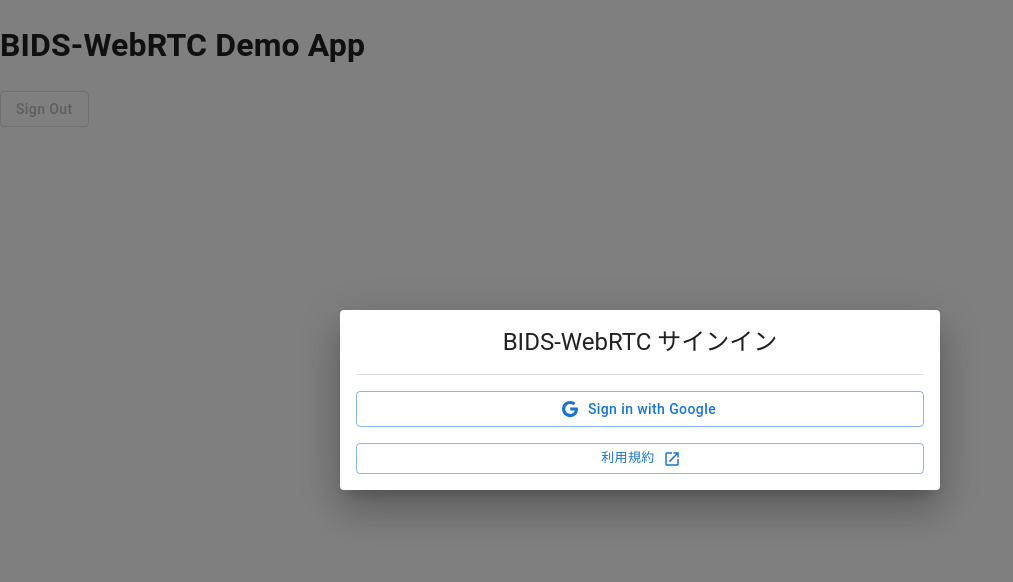
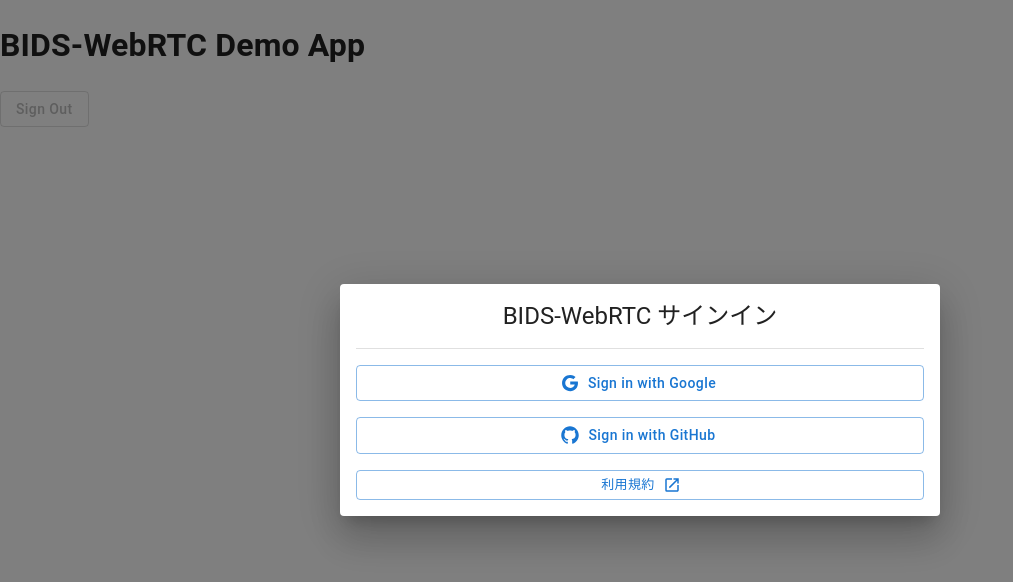
Before and after one commit to Tralsys/bids-rtc, a React (Vite) app in the folder dev/frontend/project/: page / in a window 1280 px wide. Shown: the top 582 px of the page, without its empty margins (0-1013 px from the left). Built offline with nearby package versions, Linux system fonts and the light colour scheme; no server answers; what @tralsys/bids-rtc-signaling-api would draw is missing.

Commit message:
GitHub経由でのログイン

```diff
--- a/dev/frontend/project/src/components/SignInUp.tsx
+++ b/dev/frontend/project/src/components/SignInUp.tsx
@@ -1,4 +1,5 @@
 import {
+	AuthProvider,
 	createUserWithEmailAndPassword,
 	signInWithEmailAndPassword,
 	signInWithPopup,
@@ -11,7 +12,11 @@
 	useMemo,
 	useState,
 } from "react";
-import { auth, googleAuthProvider } from "../firebase/firebase";
+import {
+	auth,
+	googleAuthProvider,
+	githubAuthProvider,
+} from "../firebase/firebase";
 import {
 	Button,
 	Dialog,
@@ -23,7 +28,7 @@
 	Typography,
 } from "@mui/material";
 import { MdOpenInNew, MdVisibility, MdVisibilityOff } from "react-icons/md";
-import { IoLogoGoogle } from "react-icons/io";
+import { IoLogoGithub, IoLogoGoogle } from "react-icons/io";
 import { IS_DEBUG } from "../constants";
 
 export default memo(function SignInUp() {
@@ -85,19 +90,30 @@
 		[password]
 	);
 
-	const signInWithGoogle = useCallback(async () => {
-		console.log("Sign in with Google");
+	const signInWith = useCallback(
+		async (provider: AuthProvider) => {
 			try {
 				setIsProcessing(true);
-			await signInWithPopup(auth, googleAuthProvider);
+				await signInWithPopup(auth, provider);
 				onClose();
 			} catch (e) {
-			console.error("Failed to sign in with Google", e);
-			alert("Failed to sign in with Google");
+				console.error("Failed to sign in", e);
+				alert("Failed to sign in");
 			} finally {
 				setIsProcessing(false);
 			}
-	}, [onClose]);
+		},
+		[onClose]
+	);
+	const signInWithGoogle = useCallback(() => {
+		console.log("Sign in with Google");
+		signInWith(googleAuthProvider);
+	}, [signInWith]);
+
+	const signInWithGitHub = useCallback(async () => {
+		console.log("Sign in with GitHub");
+		signInWith(githubAuthProvider);
+	}, [signInWith]);
 
 	const handleSubmit = useCallback(
 		async (e: FormEvent<HTMLFormElement>) => {
@@ -152,6 +168,14 @@
 				startIcon={<IoLogoGoogle />}
 			>
 				Sign in with Google
+			</Button>
+			<Button
+				variant="outlined"
+				disabled={isProcessing}
+				onClick={signInWithGitHub}
+				startIcon={<IoLogoGithub />}
+			>
+				Sign in with GitHub
 			</Button>
 			{IS_DEBUG && (
 				<>
--- a/dev/frontend/project/src/firebase/firebase.ts
+++ b/dev/frontend/project/src/firebase/firebase.ts
@@ -3,6 +3,7 @@
 import {
 	connectAuthEmulator,
 	getAuth,
+	GithubAuthProvider,
 	GoogleAuthProvider,
 } from "firebase/auth";
 import { IS_DOCKER_DEBUG, IS_LOCAL_DEBUG } from "../constants";
@@ -32,12 +33,15 @@
 	}
 
 	const googleAuthProvider = new GoogleAuthProvider();
+	const githubAuthProvider = new GithubAuthProvider();
 
 	return {
 		analytics,
 		auth,
 		googleAuthProvider,
+		githubAuthProvider,
 	};
 }
 
-export const { analytics, auth, googleAuthProvider } = initFirebaseServices();
+export const { analytics, auth, googleAuthProvider, githubAuthProvider } =
+	initFirebaseServices();
```
Lines whose indentation alone changed are shown as unchanged.
